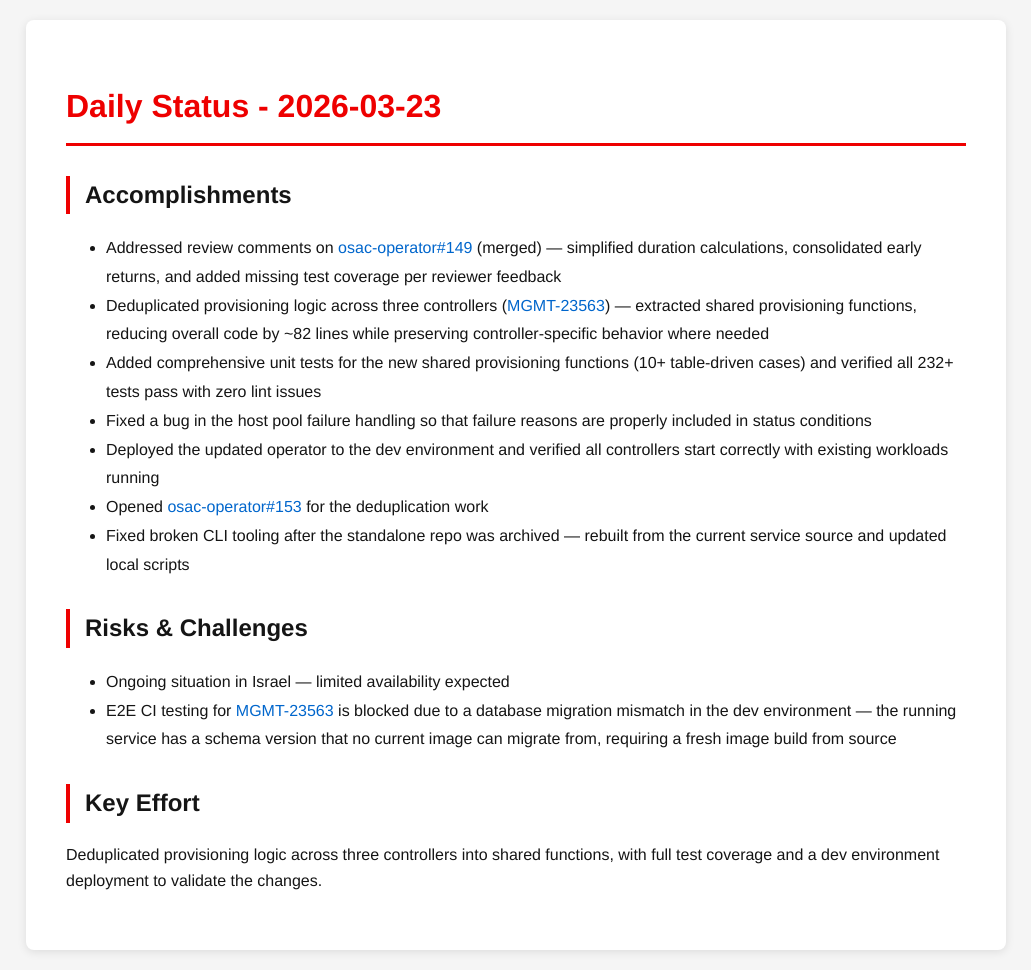
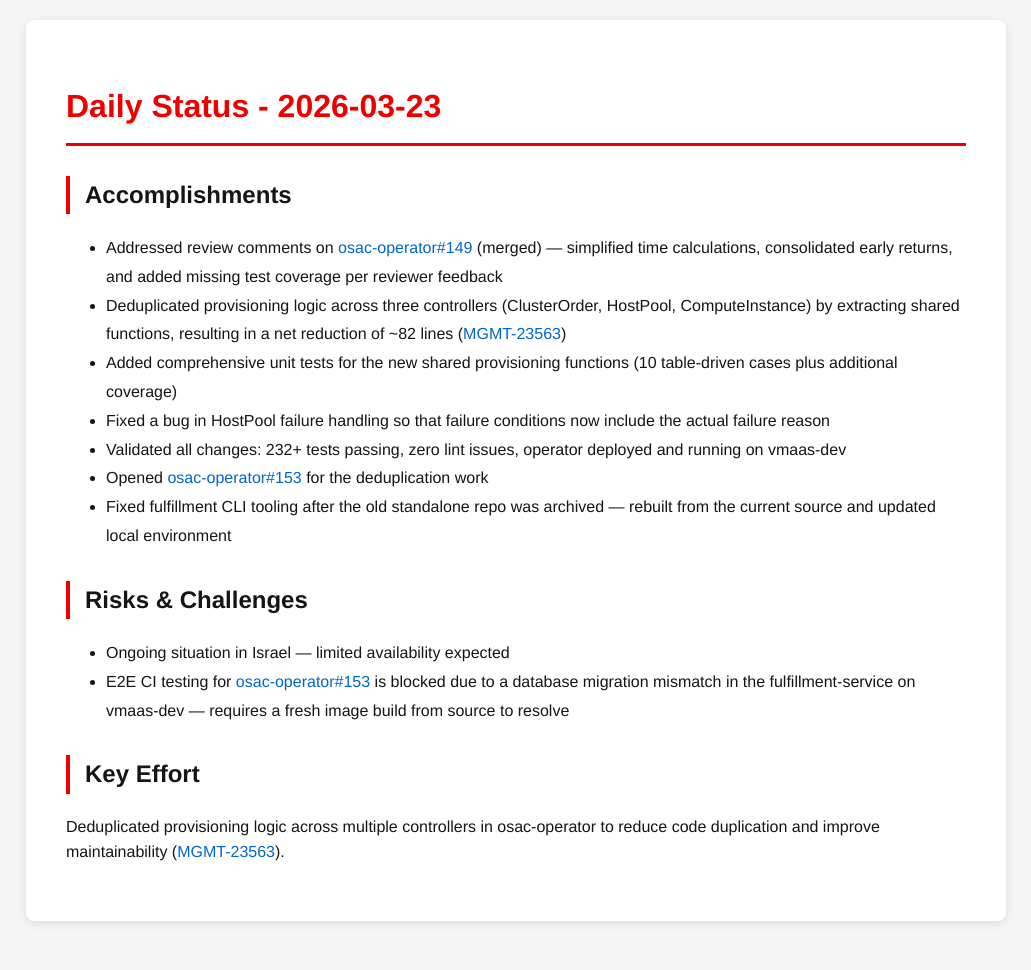
Before and after one commit to tzvatot/daily-status, a Jekyll site: the page built from 2026-03-23.md, in a window 1280 px wide. Shown: the whole page, without its empty margins (124-1155 px from the left). Built offline with Jekyll 4.4.1, drawn with Linux system fonts in a browser that asks for light colours; after the commit the page ends 941 px from its top, so only the background shows below that.

Commit message:
Daily status update - 2026-03-23

```diff
--- a/2026-03-23.md
+++ b/2026-03-23.md
@@ -7,17 +7,17 @@ date: 2026-03-23
 # Daily Status - 2026-03-23
 
 ## Accomplishments
-- Addressed review comments on [osac-operator#149](https://github.com/osac-project/osac-operator/pull/149) (merged) — simplified duration calculations, consolidated early returns, and added missing test coverage per reviewer feedback
-- Deduplicated provisioning logic across three controllers ([MGMT-23563](https://issues.redhat.com/browse/MGMT-23563)) — extracted shared provisioning functions, reducing overall code by ~82 lines while preserving controller-specific behavior where needed
-- Added comprehensive unit tests for the new shared provisioning functions (10+ table-driven cases) and verified all 232+ tests pass with zero lint issues
-- Fixed a bug in the host pool failure handling so that failure reasons are properly included in status conditions
-- Deployed the updated operator to the dev environment and verified all controllers start correctly with existing workloads running
+- Addressed review comments on [osac-operator#149](https://github.com/osac-project/osac-operator/pull/149) (merged) — simplified time calculations, consolidated early returns, and added missing test coverage per reviewer feedback
+- Deduplicated provisioning logic across three controllers (ClusterOrder, HostPool, ComputeInstance) by extracting shared functions, resulting in a net reduction of ~82 lines ([MGMT-23563](https://issues.redhat.com/browse/MGMT-23563))
+- Added comprehensive unit tests for the new shared provisioning functions (10 table-driven cases plus additional coverage)
+- Fixed a bug in HostPool failure handling so that failure conditions now include the actual failure reason
+- Validated all changes: 232+ tests passing, zero lint issues, operator deployed and running on vmaas-dev
 - Opened [osac-operator#153](https://github.com/osac-project/osac-operator/pull/153) for the deduplication work
-- Fixed broken CLI tooling after the standalone repo was archived — rebuilt from the current service source and updated local scripts
+- Fixed fulfillment CLI tooling after the old standalone repo was archived — rebuilt from the current source and updated local environment
 
 ## Risks & Challenges
 - Ongoing situation in Israel — limited availability expected
-- E2E CI testing for [MGMT-23563](https://issues.redhat.com/browse/MGMT-23563) is blocked due to a database migration mismatch in the dev environment — the running service has a schema version that no current image can migrate from, requiring a fresh image build from source
+- E2E CI testing for [osac-operator#153](https://github.com/osac-project/osac-operator/pull/153) is blocked due to a database migration mismatch in the fulfillment-service on vmaas-dev — requires a fresh image build from source to resolve
 
 ## Key Effort
-Deduplicated provisioning logic across three controllers into shared functions, with full test coverage and a dev environment deployment to validate the changes.
+Deduplicated provisioning logic across multiple controllers in osac-operator to reduce code duplication and improve maintainability ([MGMT-23563](https://issues.redhat.com/browse/MGMT-23563)).
```
